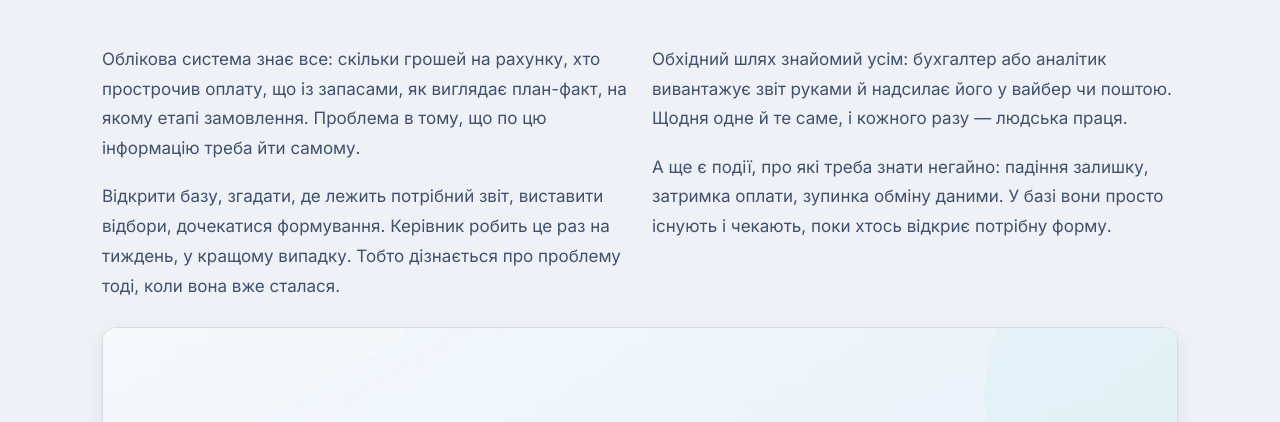
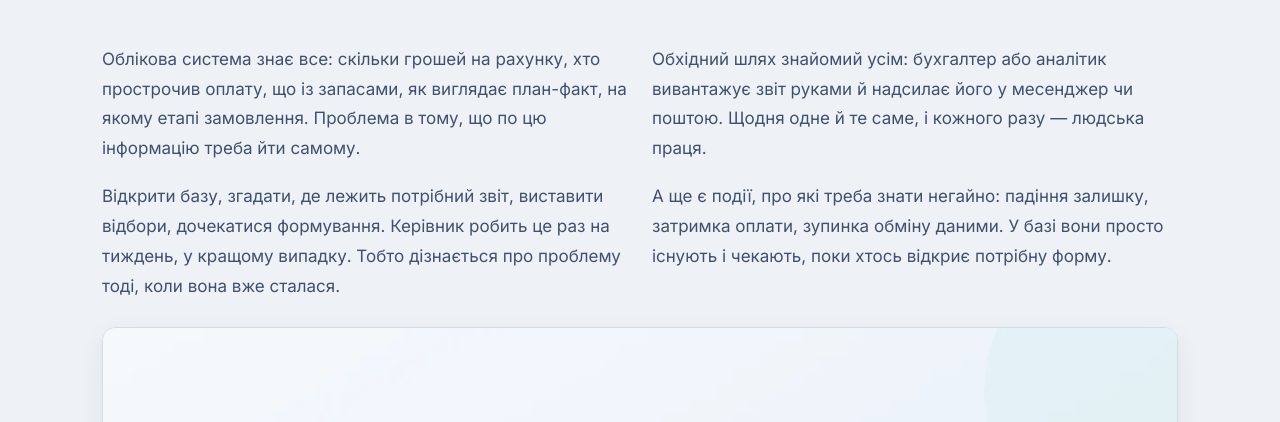
Before and after one commit to vvlasiuk/vlaspro-site, a plain HTML site: page integratsiya-1c-telegram.html in a window 1280 px wide. Shown: the part 678-1100 px from the top of the page. Drawn offline with Linux system fonts and the light colour scheme.

Commit message:
Кейс 05: нейтральний «месенджер» замість згадки вайбера
Co-Authored-By: Claude Opus 5 <noreply@anthropic.com>

```diff
--- a/integratsiya-1c-telegram.html
+++ b/integratsiya-1c-telegram.html
@@ -176,7 +176,7 @@
         </div>
         <div>
           <p>Обхідний шлях знайомий усім: бухгалтер або аналітик вивантажує звіт руками
-            й надсилає його у вайбер чи поштою. Щодня одне й те саме, і кожного разу —
+            й надсилає його у месенджер чи поштою. Щодня одне й те саме, і кожного разу —
             людська праця.</p>
           <p>А ще є події, про які треба знати негайно: падіння залишку, затримка оплати,
             зупинка обміну даними. У базі вони просто існують і чекають, поки хтось відкриє
```
